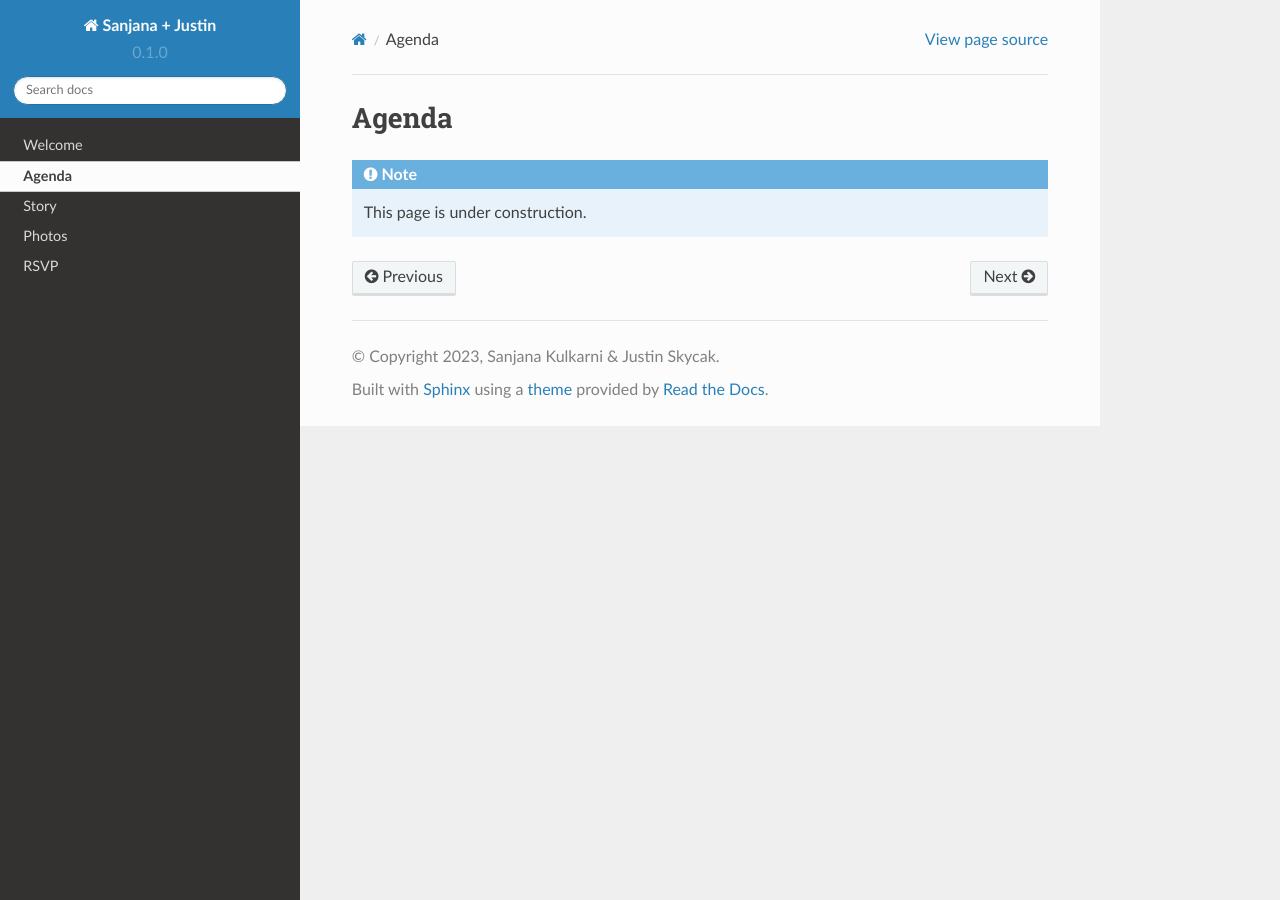
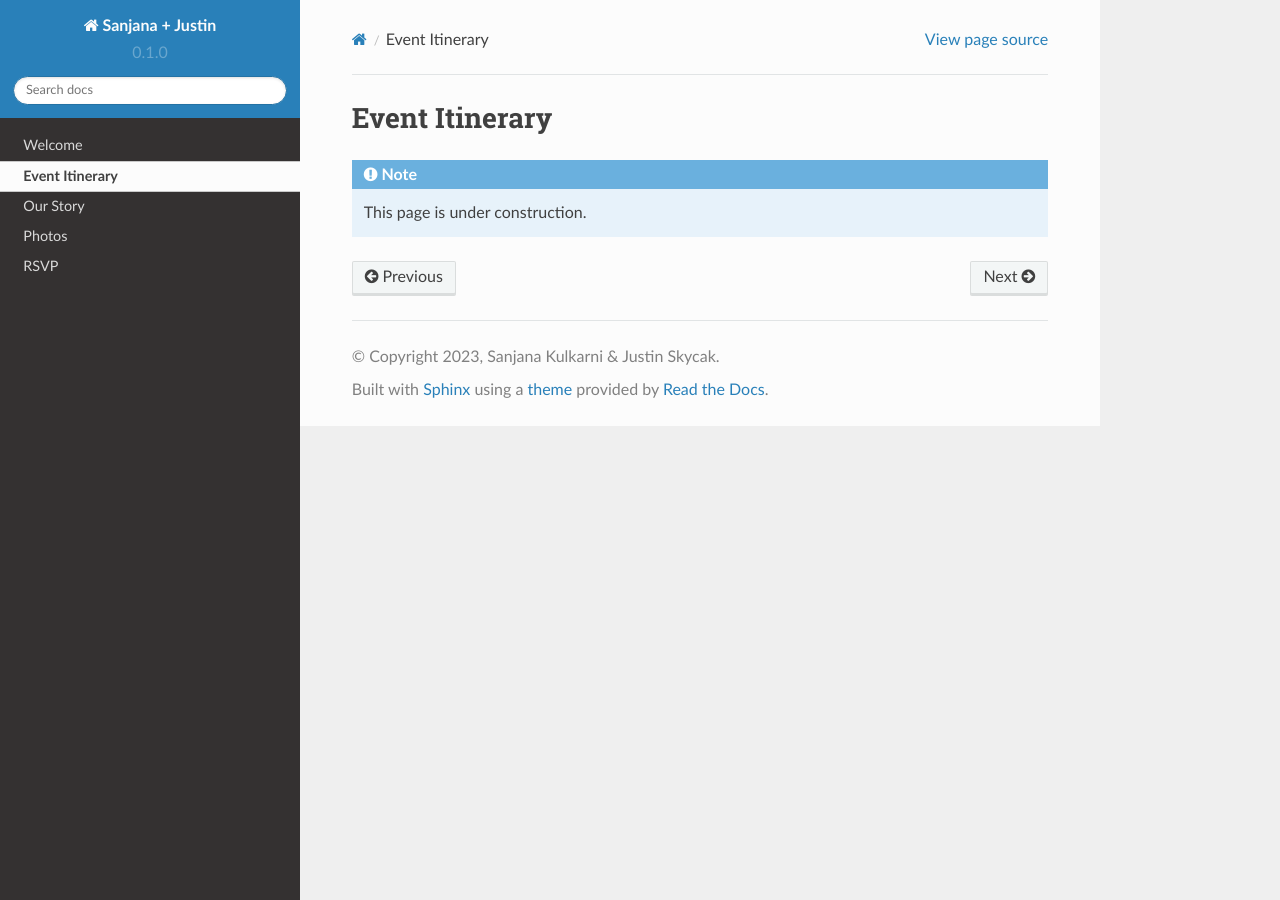
Before and after one commit to jpskycak/wedding, a Sphinx documentation site: the page built from docs/source/itinerary.rst, in a window 1280 px wide. Built offline with Sphinx 7.4.7 and the Read the Docs theme 2.0.0, drawn with Linux system fonts in a browser that asks for light colours.

Commit message:
touch-ups

```diff
--- a/docs/source/index.rst
+++ b/docs/source/index.rst
@@ -7,7 +7,7 @@ Contents
 .. toctree::
 
    Welcome <welcome.rst>
-   Agenda <agenda.rst>
-   Story <story.rst>
+   Event Itinerary <itinerary.rst>
+   Our Story <story.rst>
    Photos <photos.rst>
    RSVP <rsvp.rst>
--- a/docs/source/agenda.rst
+++ b/docs/source/itinerary.rst
@@ -1,4 +1,4 @@
-Agenda
+Event Itinerary
 =====
 
 .. note::
--- a/docs/source/story.rst
+++ b/docs/source/story.rst
@@ -1,4 +1,4 @@
-Story
+Our Story
 =====
 
 **2017:**
```
